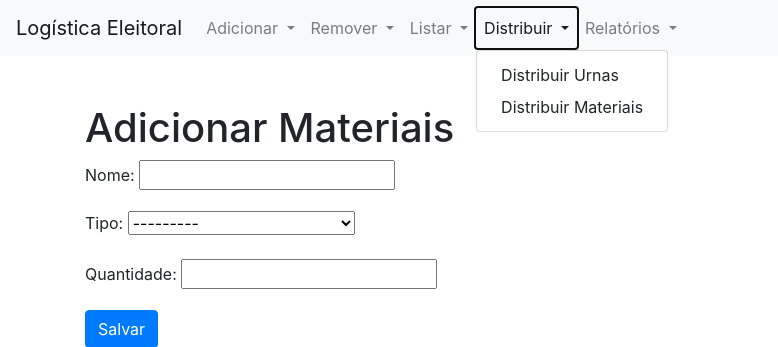
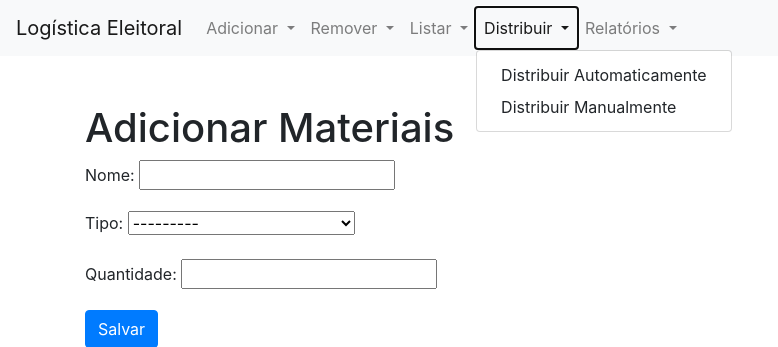
Before and after one commit to 0zono/TRELogistica, a Django app: page /adicionar_materiais/ in a window 1280 px wide, after a click on "Distribuir". Shown: the top 347 px of the page, without its empty margins (0-778 px from the left). Run offline with Django 5.2, Linux system fonts and the light colour scheme; a user stored in the database is signed in; parts of the project's set-up code (start-up, migrations or seed data) failed here and were passed over; some libraries are stand-ins or nearby versions.

Commit message:
Update base.html
Atualização do Base para comportar apenas as views implementadas.

```diff
--- a/logis/logisApp/templates/logisApp/base.html
+++ b/logis/logisApp/templates/logisApp/base.html
@@ -55,8 +55,8 @@
                     Distribuir
                 </a>
                 <div class="dropdown-menu" aria-labelledby="navbarDropdownDistribuir">
-                    <a class="dropdown-item" href="{% url 'distribuir_tudo' %}">Distribuir Urnas</a>
-                    <a class="dropdown-item" href="{% url 'distribuir_materiais' %}">Distribuir Materiais</a>
+                    <a class="dropdown-item" href="{% url 'distribuir_tudo' %}">Distribuir Automaticamente</a>
+                    <a class="dropdown-item" href="{% url 'distribuir_manual' %}">Distribuir Manualmente</a>
                 </div>
             </li>
             <li class="nav-item dropdown">
@@ -64,10 +64,6 @@
                     Relatórios
                 </a>
                 <div class="dropdown-menu" aria-labelledby="navbarDropdownRelatorios">
-                    <a class="dropdown-item" href="{% url 'relatorio_urnas' %}">Relatório de Urnas</a>
-                    <a class="dropdown-item" href="{% url 'relatorio_materiais' %}">Relatório de Materiais</a>
-                    <a class="dropdown-item" href="{% url 'relatorio_zonas' %}">Relatório de Zonas</a>
-                    <a class="dropdown-item" href="{% url 'relatorio_geral' %}">Relatório geral</a>
                 </div>
             </li>
         </ul>
```
